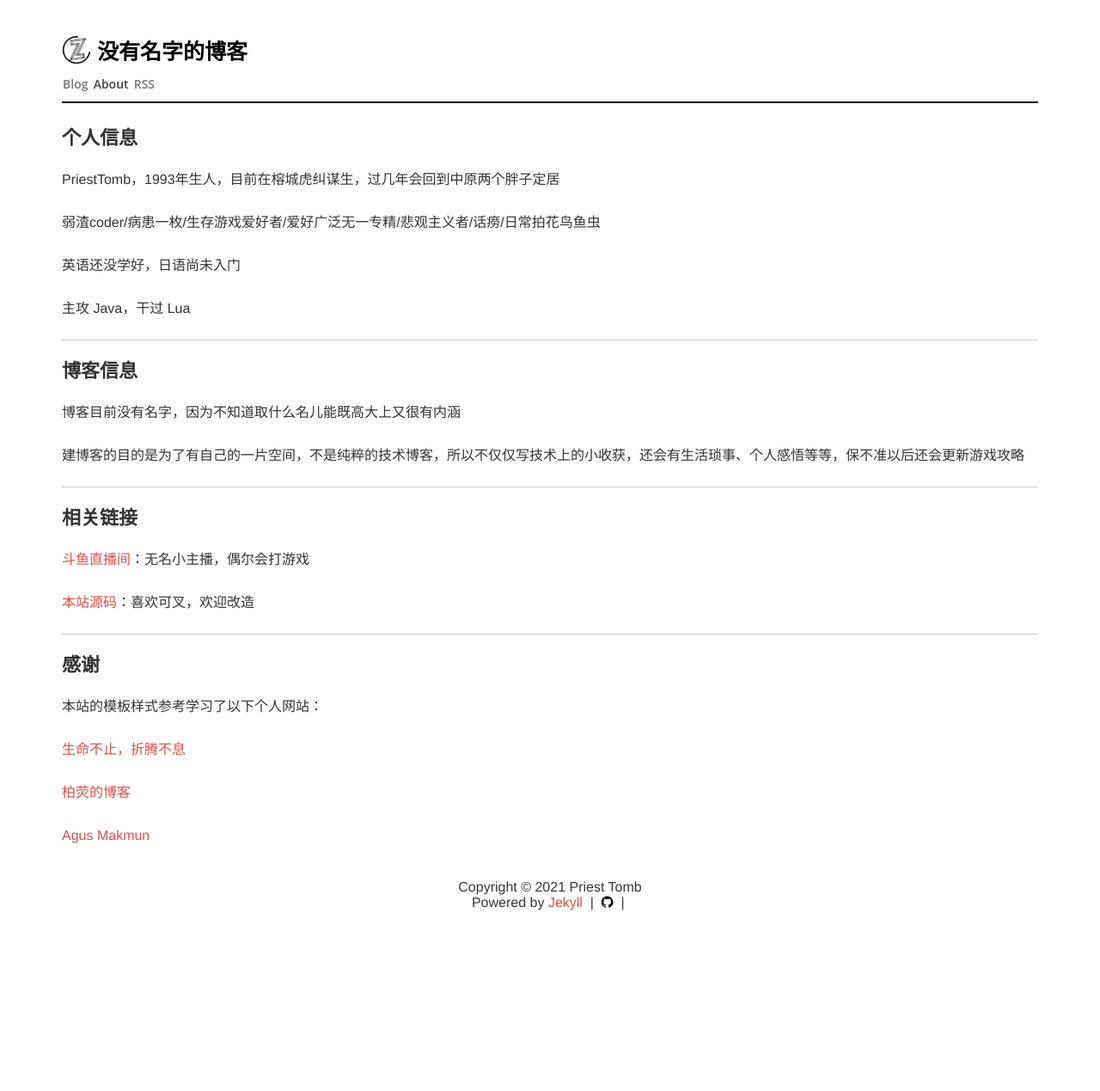
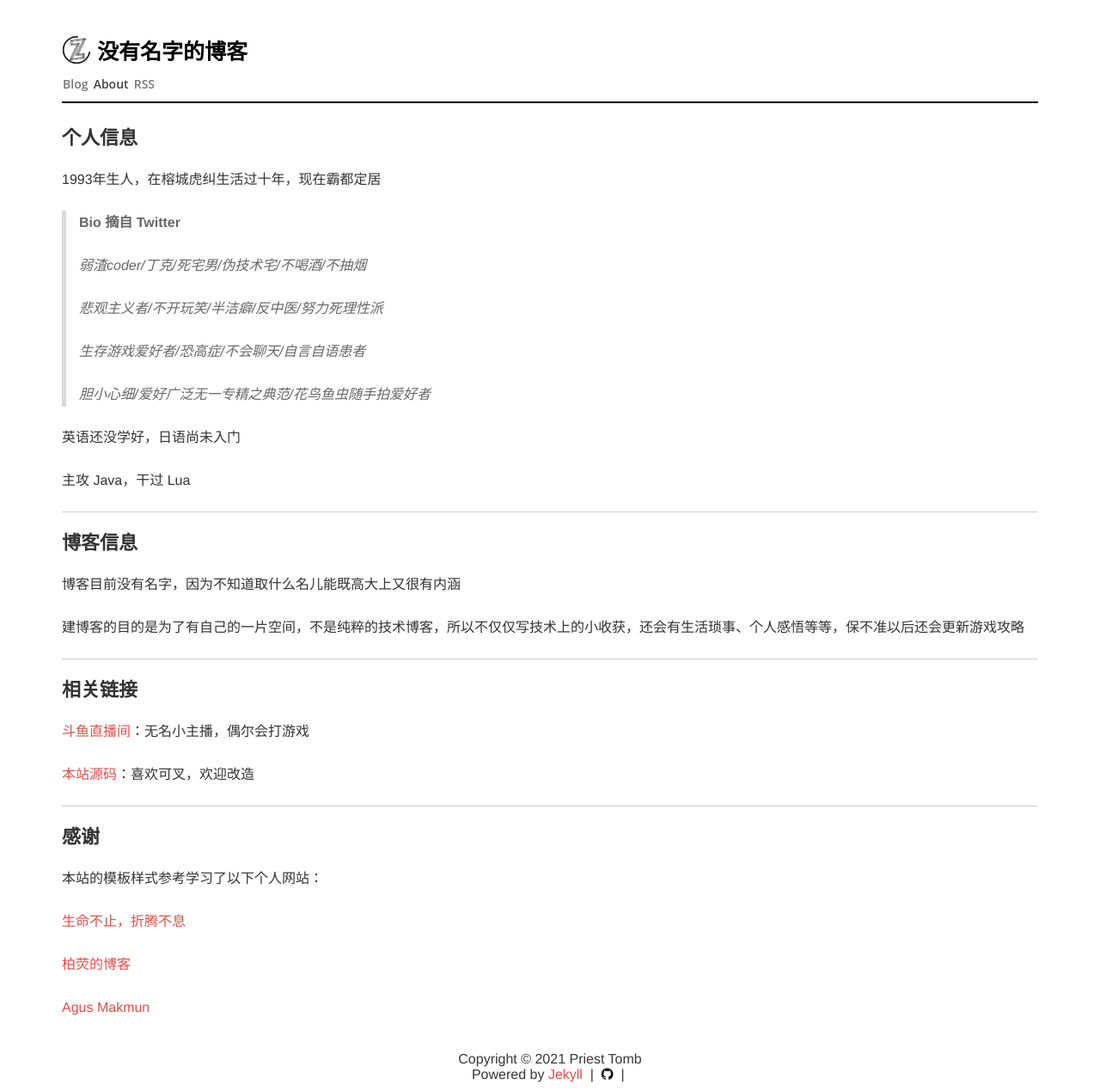
Before and after one commit to PriestTomb/PriestTomb.github.io, a Jekyll site: the page built from about.md, in a window 1280 px wide. Shown: the whole page at 86% size. Built offline with Jekyll 4.4.1, drawn with Linux system fonts in a browser that asks for light colours; nearby versions of some CDN libraries; comment, search, counter and statistics services are not loaded; before the commit the page ends 1069 px from its top, so only the background shows below that.

Commit message:
Update about.md

```diff
--- a/about.md
+++ b/about.md
@@ -8,9 +8,17 @@ author_footer: false
 
 ## 个人信息
 
-PriestTomb，1993年生人，目前在榕城虎纠谋生，过几年会回到中原两个胖子定居
+1993年生人，在榕城虎纠生活过十年，现在霸都定居
 
-弱渣coder/病患一枚/生存游戏爱好者/爱好广泛无一专精/悲观主义者/话痨/日常拍花鸟鱼虫
+> **Bio 摘自 Twitter**
+>
+> 弱渣coder/丁克/死宅男/伪技术宅/不喝酒/不抽烟
+>
+> 悲观主义者/不开玩笑/半洁癖/反中医/努力死理性派
+>
+> 生存游戏爱好者/恐高症/不会聊天/自言自语患者
+>
+> 胆小心细/爱好广泛无一专精之典范/花鸟鱼虫随手拍爱好者
 
 英语还没学好，日语尚未入门
 
```
